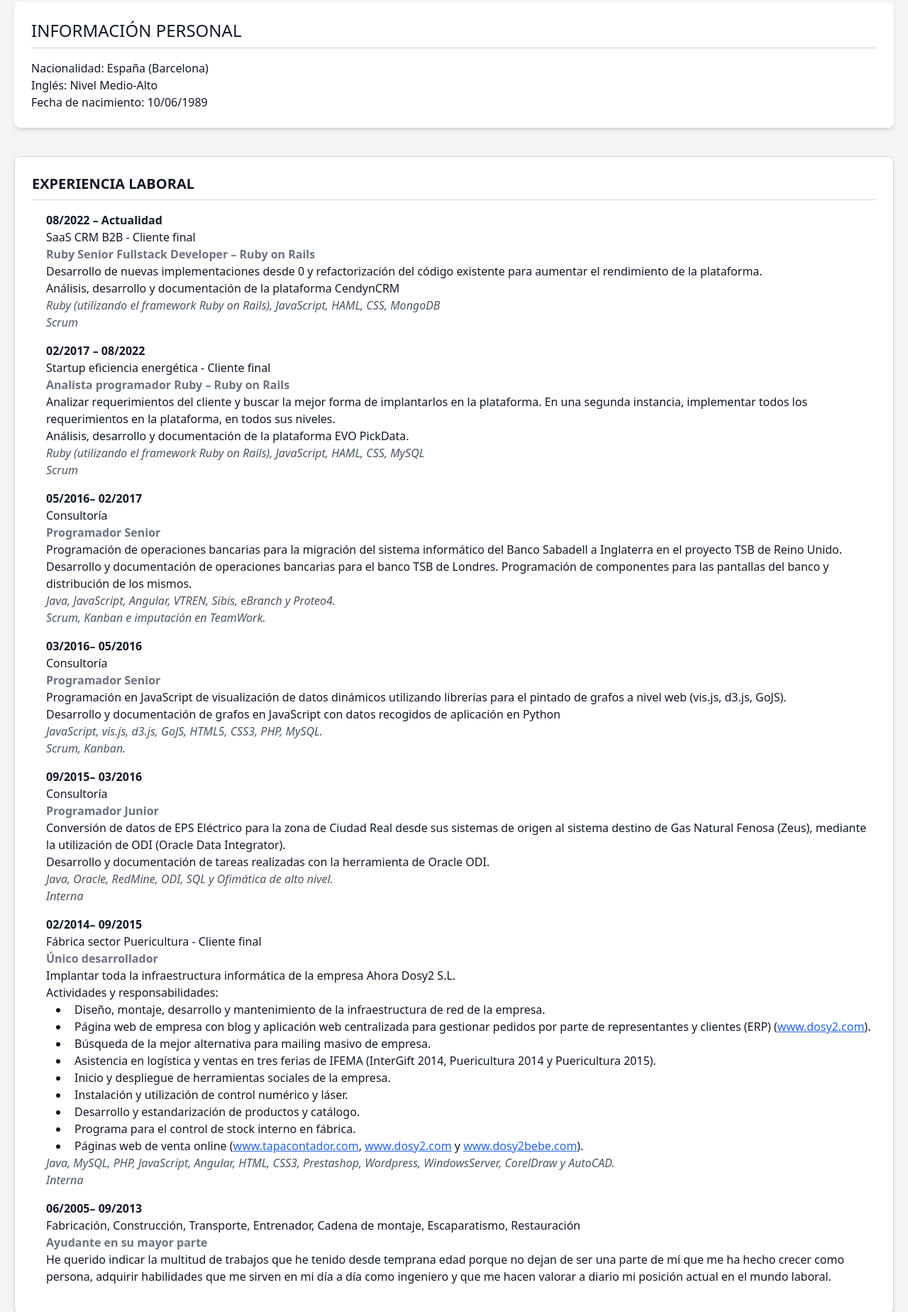
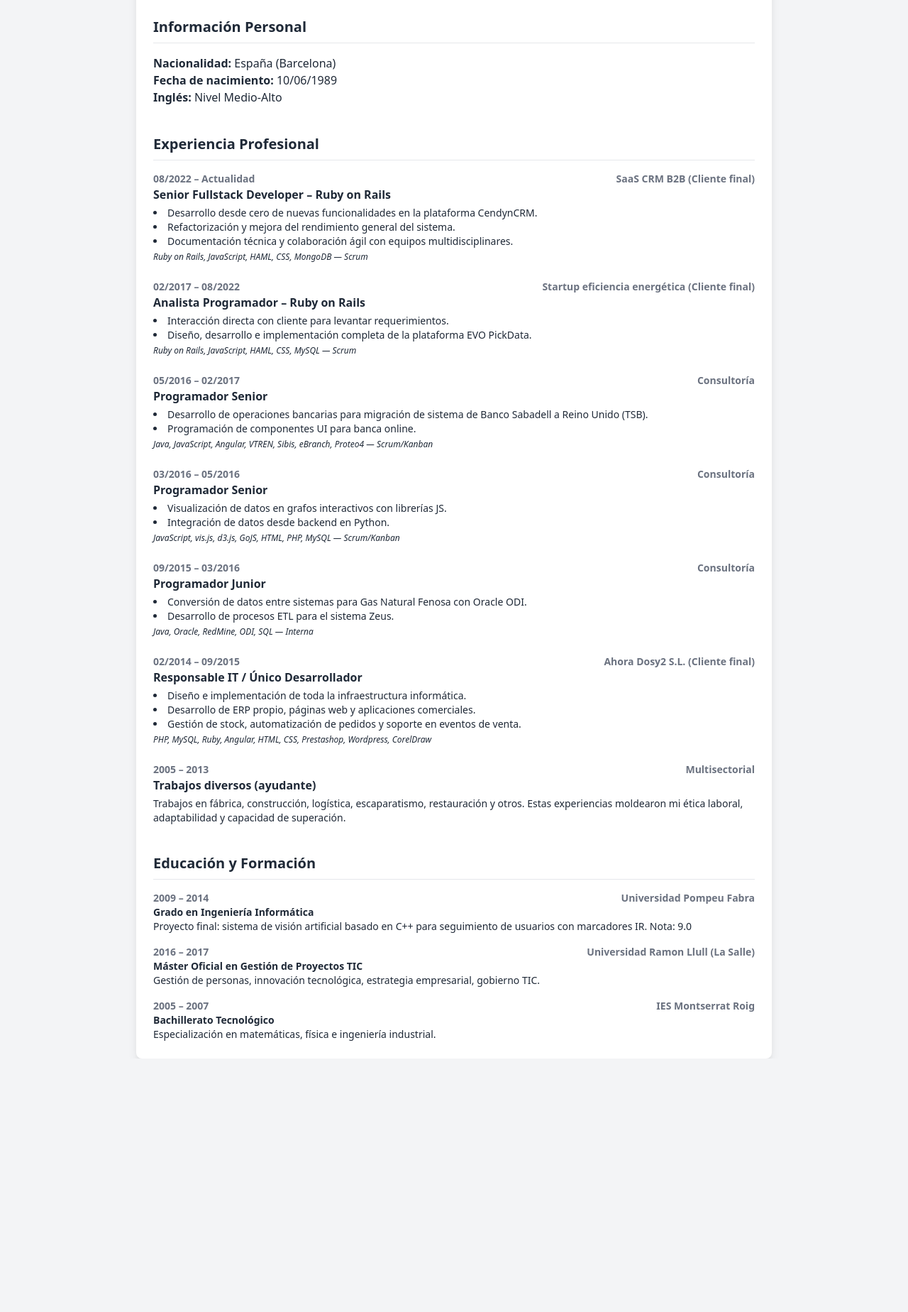
Before and after one commit to Hangman2arb/resume, a plain HTML site: page index.html in a window 1280 px wide. Shown: the part 305-2153 px from the top of the page at 71% size. After the commit the page ends 1796 px from the top, so only its background shows below. Drawn offline with nearby package versions, Linux system fonts and the light colour scheme.

Commit message:
Update index.html
Refactor

```diff
--- a/index.html
+++ b/index.html
@@ -1,156 +1,162 @@
 <!DOCTYPE html>
 <html lang="es">
-
 <head>
-    <meta charset="UTF-8">
-    <meta name="viewport" content="width=device-width, initial-scale=1.0">
-    <title>CV - Adrian Rojas Barrera</title>
-    <link href="https://cdn.jsdelivr.net/npm/tailwindcss@2.2.16/dist/tailwind.min.css" rel="stylesheet">
+  <meta charset="UTF-8" />
+  <meta name="viewport" content="width=device-width, initial-scale=1.0"/>
+  <title>Adrian Rojas Barrera - CV</title>
+  <link href="https://cdn.jsdelivr.net/npm/tailwindcss@2.2.16/dist/tailwind.min.css" rel="stylesheet" />
 </head>
 
-<body class="font-sans bg-gray-100 p-5 text-gray-900">
-    <header class="text-center p-5 bg-gray-900 text-white rounded-lg shadow-md relative">
-    <div class="absolute top-4 right-4 flex items-center space-x-2.5">
+<body class="bg-gray-100 text-gray-800 font-sans">
+  <div class="max-w-4xl mx-auto p-6 bg-white shadow-lg rounded-lg">
 
-        <a href="index.html">
-            <img src="spanish_flag.png" alt="Español" id="spanishFlag" class="cursor-pointer w-6 h-6">
-        </a>
-        <a href="cv-en.html">
-            <img src="english_flag.png" alt="English" id="englishFlag" class="cursor-pointer w-6 h-6">
-        </a>
-    </div>
-    <h1 class="text-3xl font-bold mb-2">Adrian Rojas Barrera</h1>
-    <img src="profile.png" alt="Adrian Rojas Barrera's Picture" class="w-32 h-32 mx-auto my-3 rounded-full shadow-lg border-4 border-white">
-    <p class="mt-2 font-medium text-lg">
-        <a href="mailto:arbbcn@gmail.com" class="text-white hover:text-gray-300">arbbcn@gmail.com</a> |
-        <a href="tel:+34606780104" class="text-white hover:text-gray-300">606 780 104</a>
-    </p>
-</header>
+    <!-- Header -->
+    <header class="text-center border-b pb-6 mb-8">
+      <div class="flex justify-end space-x-4 mb-2">
+        <a href="index.html"><img src="spanish_flag.png" alt="Español" class="w-6 h-6" /></a>
+        <a href="cv-en.html"><img src="english_flag.png" alt="English" class="w-6 h-6" /></a>
+      </div>
+      <img src="profile.png" alt="Adrian Rojas Barrera" class="w-28 h-28 rounded-full mx-auto border-4 border-gray-300 shadow-md" />
+      <h1 class="text-3xl font-bold mt-4">Adrian Rojas Barrera</h1>
+      <p class="text-gray-600">Senior Fullstack Developer</p>
+      <div class="mt-2 text-sm text-gray-600">
+        <a href="mailto:arbbcn@gmail.com" class="hover:underline">arbbcn@gmail.com</a> |
+        <a href="tel:+34606780104" class="hover:underline">+34 606 780 104</a>
+      </div>
+    </header>
 
-
-
-<section class="mt-8 p-6 bg-white shadow-md rounded-lg">
-        <h2 class="text-2xl border-b border-gray-300 pb-2 mb-4">INFORMACIÓN PERSONAL</h2>
-        <p>Nacionalidad: España (Barcelona)</p>
-        <p>Inglés: Nivel Medio-Alto</p>
-        <p>Fecha de nacimiento: 10/06/1989</p>
+    <!-- Info personal -->
+    <section class="mb-10">
+      <h2 class="text-xl font-semibold border-b pb-2 mb-4">Información Personal</h2>
+      <p><strong>Nacionalidad:</strong> España (Barcelona)</p>
+      <p><strong>Fecha de nacimiento:</strong> 10/06/1989</p>
+      <p><strong>Inglés:</strong> Nivel Medio-Alto</p>
     </section>
 
-    <section class="mt-10 p-6 bg-white border border-gray-300 rounded-lg shadow-md">
-        <h2 class="text-xl font-bold border-b border-gray-300 pb-2 mb-4">EXPERIENCIA LABORAL</h2>
+    <!-- Experiencia -->
+    <section class="mb-10">
+      <h2 class="text-xl font-semibold border-b pb-2 mb-4">Experiencia Profesional</h2>
 
-        <ul class="list-none pl-5">
-    <li class="mb-4">
-        <strong>08/2022 – Actualidad</strong><br>
-        SaaS CRM B2B - Cliente final<br>
-        <span class="font-semibold text-gray-500">Ruby Senior Fullstack Developer – Ruby on Rails</span><br>
-        Desarrollo de nuevas implementaciones desde 0 y refactorización del código existente para aumentar el rendimiento de la plataforma.<br>
-        Análisis, desarrollo y documentación de la plataforma CendynCRM<br>
-        <span class="italic text-gray-600">Ruby (utilizando el framework Ruby on Rails), JavaScript, HAML, CSS, MongoDB</span><br>
-        <span class="italic text-gray-600">Scrum</span><br>
-    </li>
-    <li class="mb-4">
-	    <strong>02/2017 – 08/2022</strong><br>
-	    Startup eficiencia energética - Cliente final<br>
-	    <span class="font-semibold text-gray-500">Analista programador Ruby – Ruby on Rails</span><br>
-	    Analizar requerimientos del cliente y buscar la mejor forma de implantarlos en la plataforma. En una segunda instancia, implementar todos los requerimientos en la plataforma, en todos sus niveles.<br>
-	    Análisis, desarrollo y documentación de la plataforma EVO PickData.<br>
-	    <span class="italic text-gray-600">Ruby (utilizando el framework Ruby on Rails), JavaScript, HAML, CSS, MySQL</span><br>
-	    <span class="italic text-gray-600">Scrum</span><br>
-	</li>
+      <!-- 1 -->
+      <div class="mb-6">
+        <div class="flex justify-between text-sm text-gray-500 font-semibold">
+          <span>08/2022 – Actualidad</span><span>SaaS CRM B2B (Cliente final)</span>
+        </div>
+        <h3 class="font-semibold">Senior Fullstack Developer – Ruby on Rails</h3>
+        <ul class="list-disc list-inside text-sm mt-1">
+          <li>Desarrollo desde cero de nuevas funcionalidades en la plataforma CendynCRM.</li>
+          <li>Refactorización y mejora del rendimiento general del sistema.</li>
+          <li>Documentación técnica y colaboración ágil con equipos multidisciplinares.</li>
+        </ul>
+        <p class="text-xs italic mt-1">Ruby on Rails, JavaScript, HAML, CSS, MongoDB — Scrum</p>
+      </div>
 
+      <!-- 2 -->
+      <div class="mb-6">
+        <div class="flex justify-between text-sm text-gray-500 font-semibold">
+          <span>02/2017 – 08/2022</span><span>Startup eficiencia energética (Cliente final)</span>
+        </div>
+        <h3 class="font-semibold">Analista Programador – Ruby on Rails</h3>
+        <ul class="list-disc list-inside text-sm mt-1">
+          <li>Interacción directa con cliente para levantar requerimientos.</li>
+          <li>Diseño, desarrollo e implementación completa de la plataforma EVO PickData.</li>
+        </ul>
+        <p class="text-xs italic mt-1">Ruby on Rails, JavaScript, HAML, CSS, MySQL — Scrum</p>
+      </div>
 
-	<li class="mb-4">
-	    <strong>05/2016– 02/2017</strong><br>
-	    Consultoría<br>
-	    <span class="font-semibold text-gray-500">Programador Senior</span><br>
-	    Programación de operaciones bancarias para la migración del sistema informático del Banco Sabadell a Inglaterra en el proyecto TSB de Reino Unido.<br>
-	    Desarrollo y documentación de operaciones bancarias para el banco TSB de Londres. Programación de componentes para las pantallas del banco y distribución de los mismos.<br>
-	    <span class="italic text-gray-600">Java, JavaScript, Angular, VTREN, Sibis, eBranch y Proteo4.</span><br>
-	    <span class="italic text-gray-600">Scrum, Kanban e imputación en TeamWork.</span><br>
-	</li>
-	<li class="mb-4">
-	    <strong>03/2016– 05/2016</strong><br>
-	    Consultoría<br>
-	    <span class="font-semibold text-gray-500">Programador Senior</span><br>
-	    Programación en JavaScript de visualización de datos dinámicos utilizando librerías para el pintado de grafos a nivel web (vis.js, d3.js, GoJS).<br>
-	    Desarrollo y documentación de grafos en JavaScript con datos recogidos de aplicación en Python<br>
-	    <span class="italic text-gray-600">JavaScript, vis.js, d3.js, GoJS, HTML5, CSS3, PHP, MySQL.</span><br>
-	    <span class="italic text-gray-600">Scrum, Kanban.</span><br>
-	</li>
-	<li class="mb-4">
-	    <strong>09/2015– 03/2016</strong><br>
-	    Consultoría<br>
-	    <span class="font-semibold text-gray-500">Programador Junior</span><br>
-	    Conversión de datos de EPS Eléctrico para la zona de Ciudad Real desde sus sistemas de origen al sistema destino de Gas Natural Fenosa (Zeus), mediante la utilización de ODI (Oracle Data Integrator).<br>
-	    Desarrollo y documentación de tareas realizadas con la herramienta de Oracle ODI.<br>
-	    <span class="italic text-gray-600">Java, Oracle, RedMine, ODI, SQL y Ofimática de alto nivel.</span><br>
-	    <span class="italic text-gray-600">Interna</span><br>
-	</li>
-	<li class="mb-4">
-	    <strong>02/2014– 09/2015</strong><br>
-	    Fábrica sector Puericultura - Cliente final<br>
-	    <span class="font-semibold text-gray-500">Único desarrollador</span><br>
-	    Implantar toda la infraestructura informática de la empresa Ahora Dosy2 S.L.<br>
-	    Actividades y responsabilidades:<br>
-	    <ul class="list-disc pl-8">
-		<li class="pl-2">Diseño, montaje, desarrollo y mantenimiento de la infraestructura de red de la empresa.</li>
-		<li class="pl-2">Página web de empresa con blog y aplicación web centralizada para gestionar pedidos por parte de representantes y clientes (ERP) (<a href="http://www.dosy2.com" class="text-blue-600 underline hover:text-blue-800">www.dosy2.com</a>).</li>
-		<li class="pl-2">Búsqueda de la mejor alternativa para mailing masivo de empresa.</li>
-		<li class="pl-2">Asistencia en logística y ventas en tres ferias de IFEMA (InterGift 2014, Puericultura 2014 y Puericultura 2015).</li>
-		<li class="pl-2">Inicio y despliegue de herramientas sociales de la empresa.</li>
-		<li class="pl-2">Instalación y utilización de control numérico y láser.</li>
-		<li class="pl-2">Desarrollo y estandarización de productos y catálogo.</li>
-		<li class="pl-2">Programa para el control de stock interno en fábrica.</li>
-		<li class="pl-2">Páginas web de venta online
-    (<a href="http://www.tapacontador.com" class="text-blue-600 underline hover:text-blue-800" target="_blank" rel="noopener noreferrer">www.tapacontador.com</a>,
-    <a href="http://www.dosy2.com" class="text-blue-600 underline hover:text-blue-800" target="_blank" rel="noopener noreferrer">www.dosy2.com</a> y
-    <a href="http://www.dosy2bebe.com" class="text-blue-600 underline hover:text-blue-800" target="_blank" rel="noopener noreferrer">www.dosy2bebe.com</a>).
-</li>
+      <!-- 3 -->
+      <div class="mb-6">
+        <div class="flex justify-between text-sm text-gray-500 font-semibold">
+          <span>05/2016 – 02/2017</span><span>Consultoría</span>
+        </div>
+        <h3 class="font-semibold">Programador Senior</h3>
+        <ul class="list-disc list-inside text-sm mt-1">
+          <li>Desarrollo de operaciones bancarias para migración de sistema de Banco Sabadell a Reino Unido (TSB).</li>
+          <li>Programación de componentes UI para banca online.</li>
+        </ul>
+        <p class="text-xs italic mt-1">Java, JavaScript, Angular, VTREN, Sibis, eBranch, Proteo4 — Scrum/Kanban</p>
+      </div>
 
-	    </ul>
-	    <span class="italic text-gray-600">Java, MySQL, PHP, JavaScript, Angular, HTML, CSS3, Prestashop, Wordpress, WindowsServer, CorelDraw y AutoCAD.</span><br>
-	    <span class="italic text-gray-600">Interna</span><br>
-	</li>
-	<li class="mb-4">
-    <strong>06/2005– 09/2013</strong><br>
-    Fabricación, Construcción, Transporte, Entrenador, Cadena de montaje, Escaparatismo, Restauración<br>
-    <span class="font-semibold text-gray-500">Ayudante en su mayor parte</span><br>
-    He querido indicar la multitud de trabajos que he tenido desde temprana edad porque no dejan de ser una parte de mí que me ha hecho crecer como persona, adquirir habilidades que me sirven en mi día a día como ingeniero y que me hacen valorar a diario mi posición actual en el mundo laboral.<br>
-</li>
+      <!-- 4 -->
+      <div class="mb-6">
+        <div class="flex justify-between text-sm text-gray-500 font-semibold">
+          <span>03/2016 – 05/2016</span><span>Consultoría</span>
+        </div>
+        <h3 class="font-semibold">Programador Senior</h3>
+        <ul class="list-disc list-inside text-sm mt-1">
+          <li>Visualización de datos en grafos interactivos con librerías JS.</li>
+          <li>Integración de datos desde backend en Python.</li>
+        </ul>
+        <p class="text-xs italic mt-1">JavaScript, vis.js, d3.js, GoJS, HTML, PHP, MySQL — Scrum/Kanban</p>
+      </div>
 
+      <!-- 5 -->
+      <div class="mb-6">
+        <div class="flex justify-between text-sm text-gray-500 font-semibold">
+          <span>09/2015 – 03/2016</span><span>Consultoría</span>
+        </div>
+        <h3 class="font-semibold">Programador Junior</h3>
+        <ul class="list-disc list-inside text-sm mt-1">
+          <li>Conversión de datos entre sistemas para Gas Natural Fenosa con Oracle ODI.</li>
+          <li>Desarrollo de procesos ETL para el sistema Zeus.</li>
+        </ul>
+        <p class="text-xs italic mt-1">Java, Oracle, RedMine, ODI, SQL — Interna</p>
+      </div>
 
-</ul>
+      <!-- 6 -->
+      <div class="mb-6">
+        <div class="flex justify-between text-sm text-gray-500 font-semibold">
+          <span>02/2014 – 09/2015</span><span>Ahora Dosy2 S.L. (Cliente final)</span>
+        </div>
+        <h3 class="font-semibold">Responsable IT / Único Desarrollador</h3>
+        <ul class="list-disc list-inside text-sm mt-1">
+          <li>Diseño e implementación de toda la infraestructura informática.</li>
+          <li>Desarrollo de ERP propio, páginas web y aplicaciones comerciales.</li>
+          <li>Gestión de stock, automatización de pedidos y soporte en eventos de venta.</li>
+        </ul>
+        <p class="text-xs italic mt-1">PHP, MySQL, Ruby, Angular, HTML, CSS, Prestashop, Wordpress, CorelDraw</p>
+      </div>
 
-    </section>
-    <section class="mt-10 p-6 bg-white border border-gray-300 rounded-lg shadow-md">
-        <h2 class="text-xl font-bold border-b border-gray-300 pb-2 mb-4">EDUCACIÓN Y FORMACIÓN</h2>
-
-        <ul class="list-none pl-5">
-            <li class="mb-4">
-    <strong>2005/2007</strong><br>
-    IES Montserrat Roig<br>
-    <span class="font-semibold text-gray-500">Bachillerato tecnológico</span><br>
-    Matemáticas, física e ingeniería industrial.<br>
-</li>
-
-<li class="mb-4">
-    <strong>2009/2014</strong><br>
-    Universidad Pompeu Fabra<br>
-    <span class="font-semibold text-gray-500">Grado de ingeniería en Informática</span><br>
-    Ingeniería del software, Programación orientada a objetos y base de datos.<br>
-    Proyecto final de carrera (en C++): Sistema de visión artificial para el seguimiento de usuarios mediante marcadores e iluminación infrarroja en entornos de gran actividad física. Nota: 9.0<br>
-</li>
-
-<li class="mb-4">
-    <strong>2016/2017</strong><br>
-    Universidad Ramon Llull (La Salle)<br>
-    <span class="font-semibold text-gray-500">Máster oficial en gestión de proyectos de las TI</span><br>
-    Gestión de personas, gestión de recursos, gestión de proyectos, gestión de la innovación, estrategia empresarial y gobierno TIC.<br>
-</li>
-
-        </ul>
+      <!-- 7 -->
+      <div>
+        <div class="flex justify-between text-sm text-gray-500 font-semibold">
+          <span>2005 – 2013</span><span>Multisectorial</span>
+        </div>
+        <h3 class="font-semibold">Trabajos diversos (ayudante)</h3>
+        <p class="text-sm mt-1">
+          Trabajos en fábrica, construcción, logística, escaparatismo, restauración y otros. Estas experiencias moldearon mi ética laboral, adaptabilidad y capacidad de superación.
+        </p>
+      </div>
     </section>
 
+    <!-- Educación -->
+    <section>
+      <h2 class="text-xl font-semibold border-b pb-2 mb-4">Educación y Formación</h2>
+
+      <div class="mb-4">
+        <div class="flex justify-between text-sm text-gray-500 font-semibold">
+          <span>2009 – 2014</span><span>Universidad Pompeu Fabra</span>
+        </div>
+        <h3 class="font-semibold text-sm">Grado en Ingeniería Informática</h3>
+        <p class="text-sm">Proyecto final: sistema de visión artificial basado en C++ para seguimiento de usuarios con marcadores IR. Nota: 9.0</p>
+      </div>
+
+      <div class="mb-4">
+        <div class="flex justify-between text-sm text-gray-500 font-semibold">
+          <span>2016 – 2017</span><span>Universidad Ramon Llull (La Salle)</span>
+        </div>
+        <h3 class="font-semibold text-sm">Máster Oficial en Gestión de Proyectos TIC</h3>
+        <p class="text-sm">Gestión de personas, innovación tecnológica, estrategia empresarial, gobierno TIC.</p>
+      </div>
+
+      <div>
+        <div class="flex justify-between text-sm text-gray-500 font-semibold">
+          <span>2005 – 2007</span><span>IES Montserrat Roig</span>
+        </div>
+        <h3 class="font-semibold text-sm">Bachillerato Tecnológico</h3>
+        <p class="text-sm">Especialización en matemáticas, física e ingeniería industrial.</p>
+      </div>
+    </section>
+  </div>
 </body>
 </html>
```
